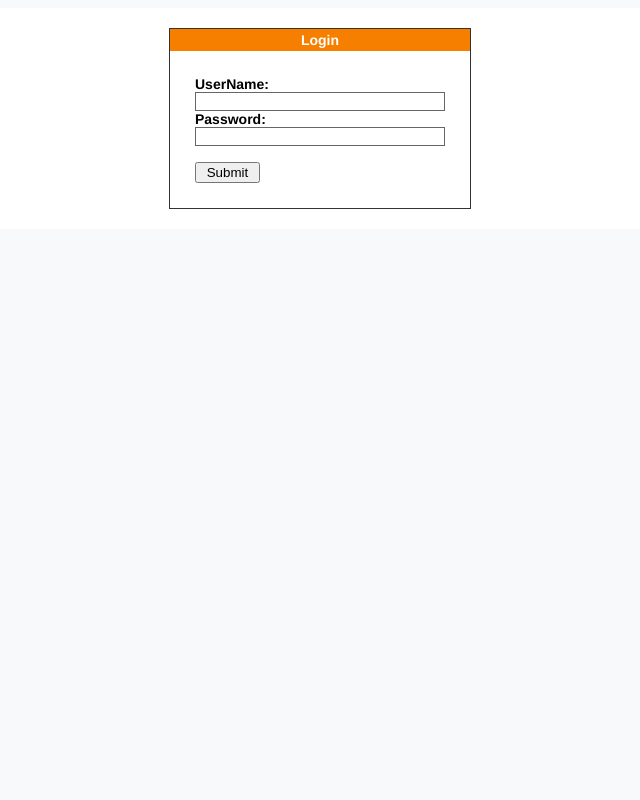
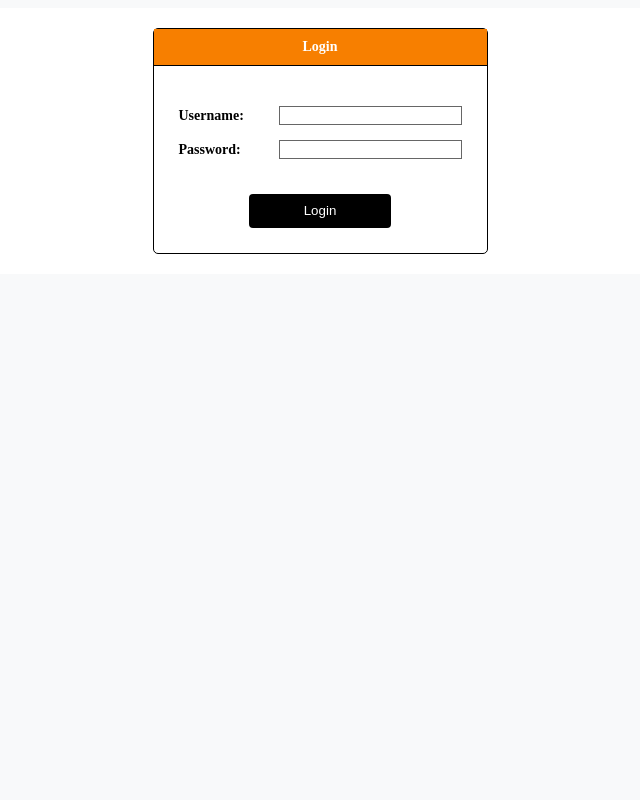
Before and after one commit to TsukioAkira/toolsforever, a PHP site: page / in a window 1280 px wide. Shown: the whole page, without its empty margins (320-960 px from the left). Run offline with PHP 8.4, Linux system fonts and the light colour scheme.

Commit message:
login fix

```diff
--- a/css/main.css
+++ b/css/main.css
@@ -1,7 +1,7 @@
 body {
-	font-family:Works Sans, Helvetica, sans-serif;
+	font-family:Works Sans;
 	font-size:14px;
-	background-color: #F8F9FA !important;
+	background-color: #F8F9FA;
 }
 label {
 	font-weight:bold;
@@ -19,21 +19,57 @@ label {
 }
 
 .login-box {
-	width:300px;
-	border: solid 1px #333333;
+	border: solid 1px black;
+	border-radius: 5px;
+}
+
+.incorrect {
+	display: flex;
+	justify-content: center;
+	color: red !important;
+	width: 100%;
+}
+
+.btn-center {
+	display: flex;
+	justify-content: center;
 }
 
 .login-header {
 	display: flex;
-	display: flex;
 	justify-content: center;
 	background-color: #F77F00;
 	color: #FFFFFF;
-	padding: 3px;
+	padding: 10px;
+	border-bottom: solid 1px black;
 }
 
 ul {
 	padding: 10px 10px 10px 10px;
+}
+
+.btn {
+    display: inline-block;
+	width: 50%;
+    font-weight: 400;
+    text-align: center;
+    white-space: nowrap;
+    vertical-align: middle;
+    -webkit-user-select: none;
+    -moz-user-select: none;
+    -ms-user-select: none;
+    user-select: none;
+    border: 1px solid transparent;
+    padding: .375rem .75rem;
+    line-height: 1.5;
+    border-radius: .25rem;
+	color: #FFFFFF;
+	background-color: black;
+}
+
+.btn-position {
+	padding-top: 20px;
+    padding-bottom: 0px !important;
 }
 
 /* start flexing */
@@ -42,14 +78,5 @@ ul {
   display: flex;
   flex-wrap: wrap;
   align-items: center;
+  padding-bottom:15px;
 }
-
-.flex-outer > li > label,
-.flex-outer li p {
-  flex: 1 0 120px;
-  max-width: 220px;
-}
-
-.flex-outer > li > label + *,
-.flex-inner {
-  flex: 1 0 220px;
--- a/index.php
+++ b/index.php
@@ -14,6 +14,8 @@
 	<div class="container-fluid">
 		<div class="row card">
 
+			<div class="col-md-6">
+
 				<div class="Aligner">
 					<div class="login-box">
 						<div class="login-header"><b>Login</b></div>
@@ -23,22 +25,29 @@
 
 								<ul class="flex-outer">
 									<li>
-									<label>UserName:</label>
+										<?php
+											if(isset($loginState))
+												if ($loginState == false)
+													echo '<label class="incorrect">Incorrecte inlog gegevens!</label>';
+										?>
+									</li>
+									<li>
+										<label>Username:</label>
 										<input type = "text" name = "username" class = "box"/>
 									</li>
 									<li>
 										<label>Password:</label>
 										<input type = "password" name = "password" class = "box" />
 									</li>
-								<br />
-								<li>
-									<input type = "submit" name = "logging" value = " Submit "/><br />
+									<li class="btn-center btn-position">
+										<input class="btn" type = "submit" name = "logging" value = " Login "/>
 									</li>
 								</ul>
 
 						   </form>
 						</div>
 
+					</div>
 				</div>
 
 			</div>
--- a/login.php
+++ b/login.php
@@ -5,13 +5,9 @@
 	   $password = '';
 	   $database = 'toolsforever';
 
+	   $loginState = true;
 
 	   $connect = mysqli_connect($server, $username, $password, $database);
-
-	   if ($connect->connect_error) {
-		   die('connection failed');
-	   } else
-		   //echo 'succesfull';
 
 	   $medewerkeremail= $_POST["username"];
 	   $medewerkerwachtwoord= $_POST["password"];
@@ -24,13 +20,11 @@
 	   if($result -> num_rows > 0){
 
 		   while ($row=$result -> fetch_assoc()){
-			   //echo "<br> Welkom " . $row["medewerkernaam"];
-			   header('Location: #success');
-
-			   //code for redirection here
+			   header('Location: welcome.php');
+			   $loginState = true;
 		   }
 	   } else {
-		   echo "<br> Gebruikersnaam of Wachtwoord is verkeerd ingevuld!";
+		   $loginState = false;
 	   }
    }
 ?>
```
Lines whose indentation alone changed are shown as unchanged.
